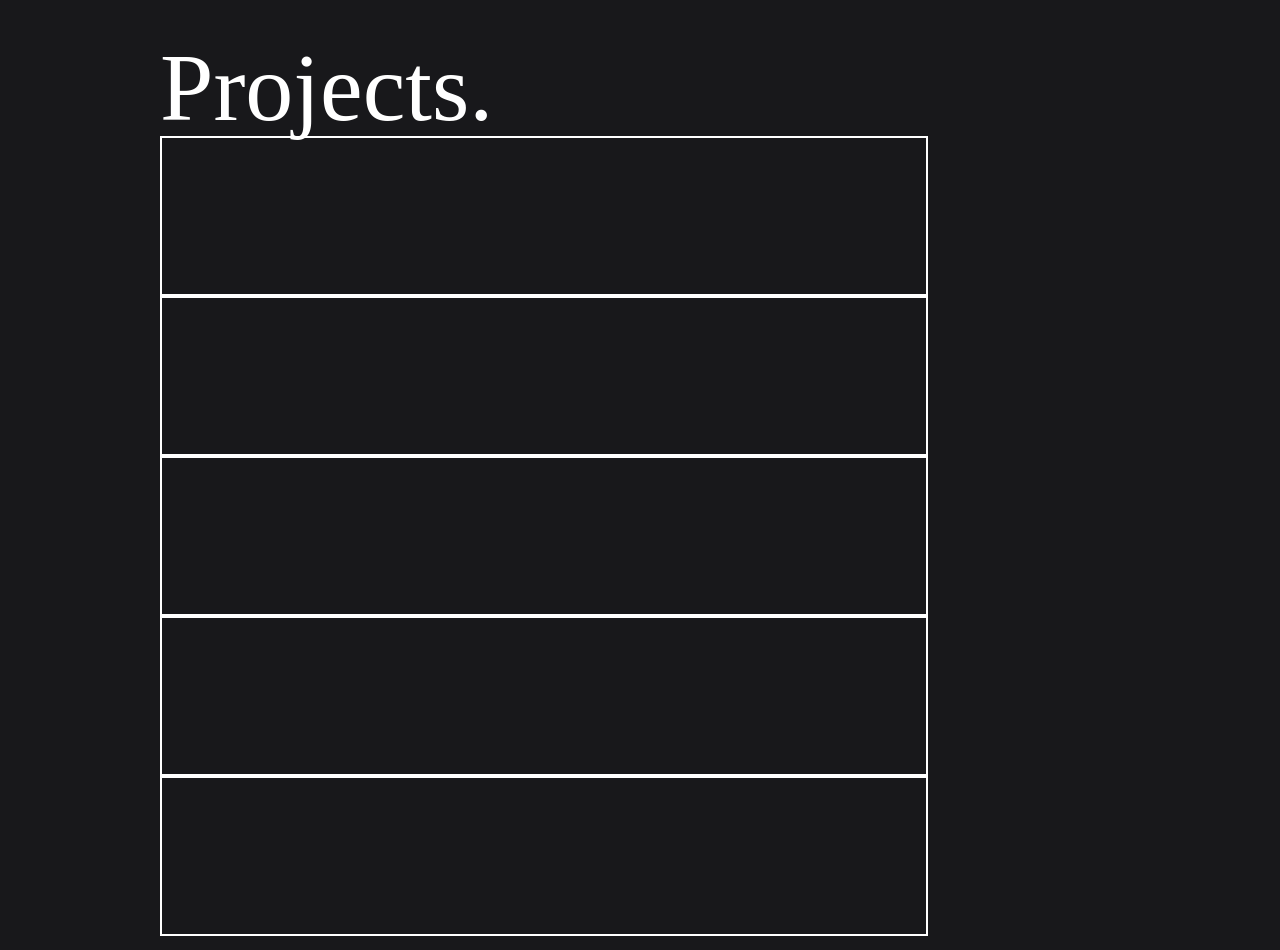
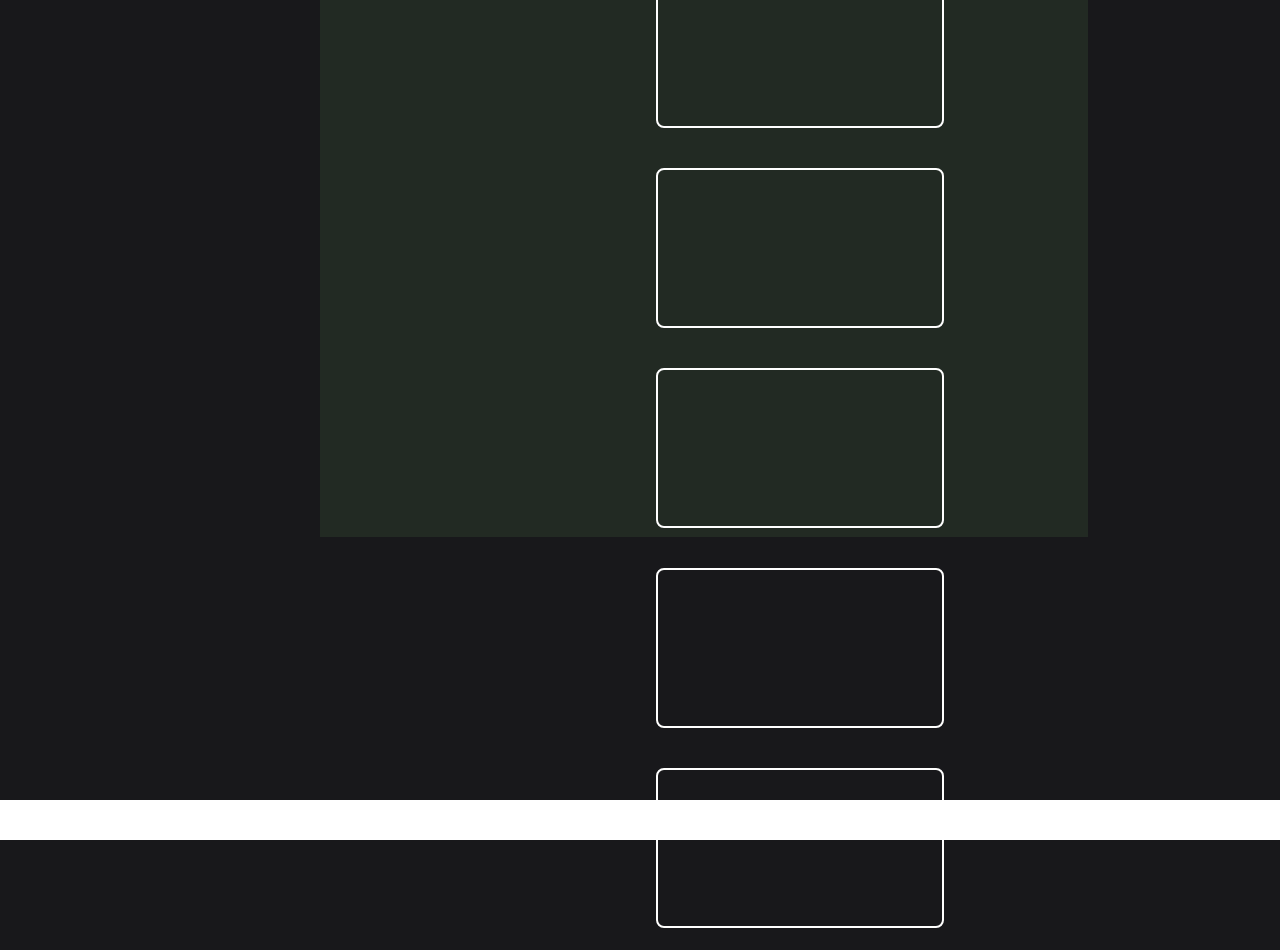
Before and after one commit to Georgeoak03/portfolioV2, a React (Create React App) app in the folder portfolio/: page / in a window 1280 px wide. Shown: the part 1900-2850 px from the top of the page. Built offline with nearby package versions, Linux system fonts and the light colour scheme.

Commit message:
added project cards and title layout

```diff
--- a/portfolio/src/components/Projects.js
+++ b/portfolio/src/components/Projects.js
@@ -4,21 +4,22 @@ export default function Projects() {
     return (
         <section id="projects" className="bg-zinc-900 min-h-screen">
             <div className="relative">
-                <div className="relative pt-52 w-2/5 left-1/4 md:top-32 md:left-40">
+                <div className="absolute w-3/5 h-8 md:h-3/5 z-0 bg-[#222A23] top-44 left-[18%] md:left-1/4"></div>
+                <div className="relative top-36 w-2/5 left-[10%] md:top-32 md:left-40">
                     <h1 className="text-6xl lg:text-12xl md:text-8xl text-white font-['Great_Sailor']">
                         Projects.
                     </h1>
                 </div>
-                <div className="relative flex-wrap-col justify-center top-52 w-3/4 md:top-32 md:left-40">
-                    <div className="flex w-4/5 h-40 border-2 border-white z-10">
+                <div className="relative flex-wrap-col m-auto justify-center top-36 w-fit md:top-32 md:left-40">
+                    <div className="flex w-72 h-40 border-2 border-white z-10 m-10 rounded-lg">
                     </div>
-                    <div className="flex w-4/5 h-40 border-2 border-white z-10">
+                    <div className="flex w-72 h-40 border-2 border-white z-10 m-10 rounded-lg">
                     </div>
-                    <div className="flex w-4/5 h-40 border-2 border-white z-10">
+                    <div className="flex w-72 h-40 border-2 border-white z-10 m-10 rounded-lg">
                     </div>
-                    <div className="flex w-4/5 h-40 border-2 border-white z-10">
+                    <div className="flex w-72 h-40 border-2 border-white z-10 m-10 rounded-lg">
                     </div>
-                    <div className="flex w-4/5 h-40 border-2 border-white z-10">
+                    <div className="flex w-72 h-40 border-2 border-white z-10 m-10 rounded-lg">
                     </div>
                 </div>
             </div>
```
